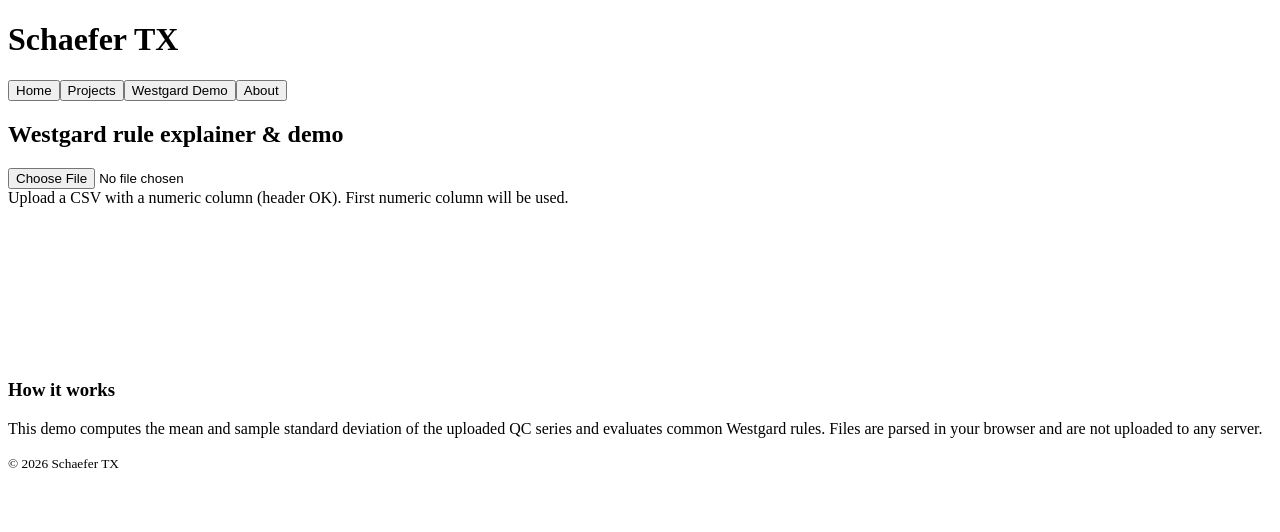
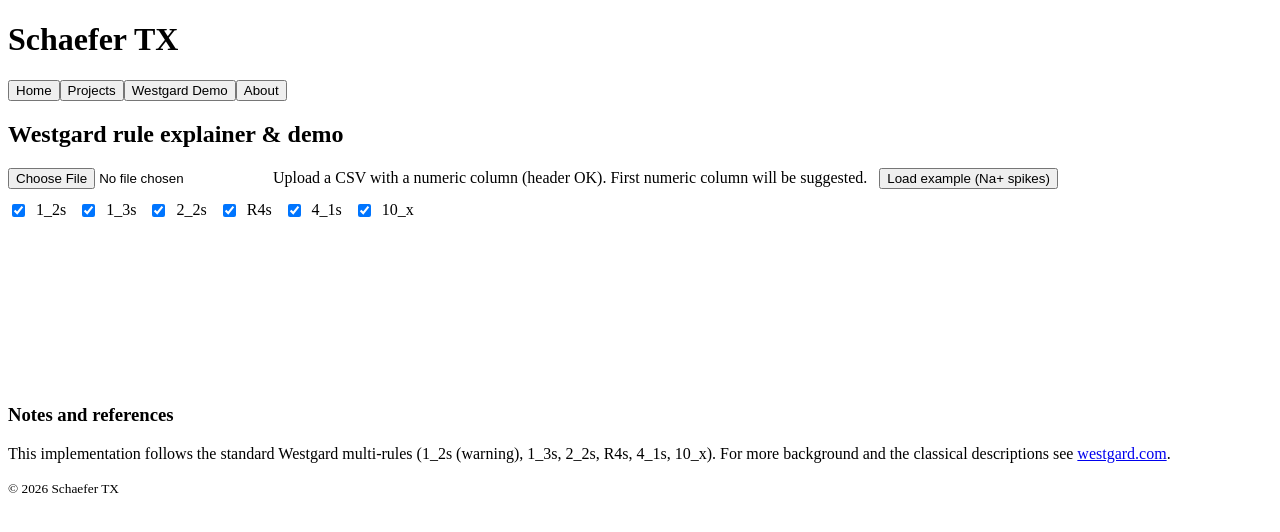
Before and after one commit to subch/schaeferTX, a React (Vite) app: page / in a window 1280 px wide. Both pictures are taken after a click on the button "Westgard Demo". Shown: the top 532 px of the page. Built offline with nearby package versions, Linux system fonts and the light colour scheme; the HTML template or start-up script is replaced by a standard one.

Commit message:
westgard: implement Westgard rules UI, examples, and tests

```diff
--- a/package.json
+++ b/package.json
@@ -5,7 +5,8 @@
   "scripts": {
     "dev": "vite",
     "build": "vite build",
-    "preview": "vite preview"
+    "preview": "vite preview",
+    "test": "vitest"
   },
   "dependencies": {
     "chart.js": "^4.4.0",
@@ -15,6 +16,7 @@
   },
   "devDependencies": {
     "vite": "^5.0.0",
-    "@vitejs/plugin-react": "^4.0.0"
+    "@vitejs/plugin-react": "^4.0.0",
+    "vitest": "^1.0.0"
   }
 }
--- a/src/components/WestgardDemo.jsx
+++ b/src/components/WestgardDemo.jsx
@@ -8,6 +8,10 @@ export default function WestgardDemo(){
   const canvasRef = useRef(null)
   const chartRef = useRef(null)
   const [summary, setSummary] = useState(null)
+  const [columns, setColumns] = useState([])
+  const [selectedCol, setSelectedCol] = useState(null)
+  const [rows, setRows] = useState([])
+  const [enabledRules, setEnabledRules] = useState({ '1_2s': true, '1_3s': true, '2_2s': true, 'R4s': true, '4_1s': true, '10_x': true })
 
   useEffect(()=>{
     return ()=>{
@@ -18,129 +22,110 @@ export default function WestgardDemo(){
     }
   },[])
 
-  function parseFile(file){
-    Papa.parse(file, {
-      header: true,
-      dynamicTyping: true,
-      skipEmptyLines: true,
-      complete: ({data}) => {
-        if (!data || data.length === 0){
-          alert('No rows parsed')
-          return
-        }
-        // find first numeric column
-        const keys = Object.keys(data[0])
-        let col = null
-        for (const k of keys){
-          if (data.some(r=>typeof r[k] === 'number')){ col = k; break }
-        }
-        if (!col){
-          alert('No numeric column found')
-          return
-        }
-        const values = data.map(r=>Number(r[col])).filter(v=>!Number.isNaN(v))
-        renderChart(values)
-      }
-    })
+  function onFile(file){
+    Papa.parse(file, { header: true, dynamicTyping: true, skipEmptyLines: true, complete: ({data, meta})=>{
+      if (!data || data.length === 0){ alert('No rows parsed'); return }
+      setRows(data)
+      const keys = Object.keys(data[0])
+      setColumns(keys)
+      // pick first numeric column if present
+      let col = null
+      for (const k of keys){ if (data.some(r=> typeof r[k] === 'number')){ col = k; break } }
+      setSelectedCol(col || keys[0])
+    }})
   }
 
-  function renderChart(values){
-    const m = mean(values)
-    const s = sd(values)
-    const violations = evaluateWestgard(values)
-    setSummary({n: values.length, mean: m, sd: s, violations})
+  function runAnalysis(col){
+    if (!col) return
+    const values = rows.map(r=>Number(r[col])).filter(v=>!Number.isNaN(v))
+    const res = evaluateWestgard(values, { enabledRules })
+    setSummary(res.summary)
+    renderChart(values, res.points, res.summary)
+  }
 
+  function renderChart(values, points, summary){
     const labels = values.map((_,i)=>i+1)
-    const pointBackground = values.map((v,i)=> violations.find(x=>x.index===i) ? (violations.find(x=>x.index===i).severity==='reject' ? 'rgba(255,82,82,1)' : 'rgba(255,195,0,1)') : 'rgba(99,255,200,0.9)')
+    const pointBg = points.map(p=> p.rules.some(r=> r.severity==='reject') ? 'rgba(255,82,82,1)' : p.rules.some(r=> r.severity==='warning') ? 'rgba(255,195,0,1)' : 'rgba(99,255,200,0.9)')
 
-    const data = {
-      labels,
-      datasets: [{
-        label: 'QC value',
-        data: values,
-        borderColor: 'rgba(111,184,255,0.9)',
-        backgroundColor: 'rgba(111,184,255,0.2)',
-        pointBackgroundColor: pointBackground,
-        tension: 0.2,
-        pointRadius: 4
-      }]
-    }
+    const data = { labels, datasets: [{ label: 'QC value', data: values, borderColor: 'rgba(111,184,255,0.9)', backgroundColor: 'rgba(111,184,255,0.12)', pointBackgroundColor: pointBg, pointRadius: 4, tension:0.2 }] }
 
+    // add sd bands
+    const m = summary.mean
+    const s = summary.computedSd
     const bands = [1,2,3]
-    const plugins = []
 
-    const config = {
-      type: 'line',
-      data,
-      options: {
-        responsive: true,
-        interaction: {mode: 'index', intersect: false},
-        scales: { y: { beginAtZero: false } },
-        plugins: {
-          legend: { display: false }
-        }
-      }
-    }
+    bands.forEach((k, idx)=>{
+      data.datasets.push({ label:`+${k}SD`, data: labels.map(()=> m + k*s), pointRadius:0, borderColor: idx===0 ? 'rgba(93,212,184,0.25)' : 'rgba(111,184,255,0.18)', borderDash:[6,4], tension:0 })
+      data.datasets.push({ label:`-${k}SD`, data: labels.map(()=> m - k*s), pointRadius:0, borderColor: idx===0 ? 'rgba(93,212,184,0.25)' : 'rgba(111,184,255,0.18)', borderDash:[6,4], tension:0 })
+    })
+
+    const config = { type:'line', data, options:{ responsive:true, interaction:{mode:'index',intersect:false}, scales:{ y:{ beginAtZero:false }}, plugins:{ legend:{ display:false } } } }
 
     if (chartRef.current){ chartRef.current.destroy(); chartRef.current = null }
     chartRef.current = new Chart(canvasRef.current.getContext('2d'), config)
+    chartRef.current.update()
+  }
 
-    // draw horizontal bands for mean +-1/2/3 sd using chart API
-    const ctx = canvasRef.current.getContext('2d')
-    const chart = chartRef.current
-    chart.options.animation = false
-    chart.update()
+  function toggleRule(rule){ setEnabledRules(prev=> ({...prev, [rule]: !prev[rule]})) }
 
-    // We will add horizontal lines as additional datasets (transparent)
-    bands.forEach((k, idx)=>{
-      chart.data.datasets.push({
-        label: `±${k}SD`,
-        data: labels.map(()=> m + k*s),
-        fill: false,
-        borderColor: idx===0 ? 'rgba(93,212,184,0.25)' : idx===1 ? 'rgba(111,184,255,0.18)' : 'rgba(111,184,255,0.12)',
-        borderDash: [6,4],
-        pointRadius: 0,
-        tension: 0
-      })
-      chart.data.datasets.push({
-        label: `±${k}SD lower`,
-        data: labels.map(()=> m - k*s),
-        fill: false,
-        borderColor: idx===0 ? 'rgba(93,212,184,0.25)' : idx===1 ? 'rgba(111,184,255,0.18)' : 'rgba(111,184,255,0.12)',
-        borderDash: [6,4],
-        pointRadius: 0,
-        tension: 0
-      })
-    })
-    chart.update()
+  function exportAnnotated(){
+    if (!rows || rows.length===0 || !selectedCol) return
+    const values = rows.map(r=>Number(r[selectedCol])).filter(v=>!Number.isNaN(v))
+    const res = evaluateWestgard(values, { enabledRules })
+    const annotated = rows.map((r,i)=> ({...r, __qc_value: r[selectedCol], __violations: (res.points[i] && res.points[i].rules.map(x=>x.name).join('|'))||'' }))
+    const csv = Papa.unparse(annotated)
+    const blob = new Blob([csv], {type:'text/csv'})
+    const url = URL.createObjectURL(blob)
+    const a = document.createElement('a'); a.href = url; a.download = 'annotated.csv'; a.click(); URL.revokeObjectURL(url)
   }
 
   return (
     <div>
       <h2>Westgard rule explainer & demo</h2>
       <div className="card">
-        <div className="westgard-controls">
-          <input type="file" accept=".csv,text/csv" onChange={e=>{ if (e.target.files[0]) parseFile(e.target.files[0]) }} />
-          <div style={{color:'var(--muted)'}}>Upload a CSV with a numeric column (header OK). First numeric column will be used.</div>
+        <div style={{display:'flex',gap:12,alignItems:'center',marginBottom:12}}>
+          <input type="file" accept=".csv,text/csv" onChange={e=> e.target.files[0] && onFile(e.target.files[0])} />
+          <div style={{color:'var(--muted)'}}>Upload a CSV with a numeric column (header OK). First numeric column will be suggested.</div>
+          <button onClick={()=>{ // load example CSV via fetch from repository raw URL
+            fetch('/examples/na_spikes.csv').then(r=>r.text()).then(t=>{
+              const file = new File([t],'na_spikes.csv',{type:'text/csv'})
+              onFile(file)
+            })
+          }}>Load example (Na+ spikes)</button>
         </div>
 
-        <div className="chart-wrap">
+        {columns.length>0 && (
+          <div style={{marginBottom:12}}>
+            <label style={{color:'var(--muted)'}}>Select column:</label>
+            <select value={selectedCol||''} onChange={e=>{ setSelectedCol(e.target.value); runAnalysis(e.target.value) }}>
+              {columns.map(c=> <option key={c} value={c}>{c}</option>)}
+            </select>
+            <button style={{marginLeft:8}} onClick={()=>runAnalysis(selectedCol)}>Analyze</button>
+            <button style={{marginLeft:8}} onClick={exportAnnotated}>Export Annotated CSV</button>
+          </div>
+        )}
+
+        <div style={{display:'flex',gap:12,flexWrap:'wrap'}}>
+          {Object.keys(enabledRules).map(r=> (
+            <label key={r} style={{display:'inline-flex',alignItems:'center',gap:8}}>
+              <input type="checkbox" checked={enabledRules[r]} onChange={()=>toggleRule(r)} /> {r}
+            </label>
+          ))}
+        </div>
+
+        <div className="chart-wrap" style={{marginTop:12}}>
           <canvas ref={canvasRef} />
         </div>
 
         {summary && (
           <div style={{marginTop:12}}>
             <strong>Summary:</strong>
-            <div>Count: {summary.n} | Mean: {summary.mean.toFixed(3)} | SD: {summary.sd.toFixed(3)}</div>
-            <div className="legend">
-              <div className="item"><span className="swatch" style={{background:'rgba(255,82,82,1)'}}></span> Reject</div>
-              <div className="item"><span className="swatch" style={{background:'rgba(255,195,0,1)'}}></span> Warning</div>
-              <div className="item"><span className="swatch" style={{background:'rgba(99,255,200,0.9)'}}></span> OK</div>
-            </div>
+            <div>Count: {summary.n} | Mean: {Number(summary.mean).toFixed(3)} | SD: {Number(summary.sd).toFixed(3)}</div>
             <div style={{marginTop:8}}>
               <strong>Violations:</strong>
               <ul>
-                {summary.violations.map((v,i)=> <li key={i}>Index {v.index+1}: {v.rule} ({v.severity})</li>)}
+                {summary && Object.entries(summary.counts).length===0 && <li>None detected</li>}
+                {summary && Object.entries(summary.counts).map(([rule,c])=> <li key={rule}>{rule}: {c}</li>)}
               </ul>
             </div>
           </div>
@@ -148,8 +133,8 @@ export default function WestgardDemo(){
       </div>
 
       <div className="card">
-        <h3>How it works</h3>
-        <p>This demo computes the mean and sample standard deviation of the uploaded QC series and evaluates common Westgard rules. Files are parsed in your browser and are not uploaded to any server.</p>
+        <h3>Notes and references</h3>
+        <p>This implementation follows the standard Westgard multi-rules (1_2s (warning), 1_3s, 2_2s, R4s, 4_1s, 10_x). For more background and the classical descriptions see <a href="https://www.westgard.com/westgard-rules.html" target="_blank" rel="noreferrer">westgard.com</a>.</p>
       </div>
     </div>
   )
--- a/src/styles.css
+++ b/src/styles.css
@@ -1,31 +1,2 @@
-/* Dark pastel palette with blue/green highlights */
-:root{
-  --bg: #0f1720; /* very dark */
-  --card: #111827;
-  --muted: #9aa6a6;
-  --accent: #5dd4b8; /* pastel green */
-  --accent-2: #6fb8ff; /* pastel blue */
-  --text: #e6eef6;
-}
-
-*{box-sizing:border-box}
-html,body,#root{height:100%;margin:0}
-body{font-family:Inter, ui-sans-serif, system-ui, -apple-system, 'Segoe UI', Roboto, 'Helvetica Neue', Arial; background:linear-gradient(180deg,var(--bg),#071018); color:var(--text)}
-.app{max-width:980px;margin:24px auto;padding:20px}
-.site-header{display:flex;align-items:center;justify-content:space-between;margin-bottom:20px}
-.brand{margin:0;color:var(--accent-2)}
-nav button{background:transparent;border:1px solid rgba(255,255,255,0.06);color:var(--muted);padding:8px 12px;margin-left:8px;border-radius:8px;cursor:pointer}
-nav button:hover{color:var(--text);border-color:rgba(255,255,255,0.12)}
-.content{background:linear-gradient(180deg, rgba(255,255,255,0.02), transparent); padding:20px;border-radius:12px}
-.site-footer{margin-top:16px;color:var(--muted)}n
-
-.card{background:var(--card);padding:16px;border-radius:10px;margin-bottom:12px}
-
-.westgard-controls{display:flex;gap:12px;align-items:center;margin-bottom:12px}
-input[type=file]{color:var(--muted)}
-
-.legend{display:flex;gap:8px;margin-top:8px}
-.legend .item{display:flex;align-items:center;gap:6px}
-.legend .swatch{width:14px;height:14px;border-radius:4px}
-
-.chart-wrap{background:transparent;padding:8px;border-radius:8px}
+/* Small layout adjustments for rule controls */
+.card .controls{display:flex;gap:8px;align-items:center}
--- a/src/westgard.js
+++ b/src/westgard.js
@@ -1,57 +1,131 @@
-// Simple Westgard evaluator and statistics
+// Enhanced Westgard evaluator
 export function mean(values){
   const n = values.length
   const s = values.reduce((a,b)=>a+(+b||0),0)
   return s/n
 }
+
 export function sd(values, sample=true){
   const m = mean(values)
   const sq = values.reduce((a,b)=>a+Math.pow((+b||0)-m,2),0)
-  const denom = sample ? (values.length-1) : values.length
+  const denom = sample ? Math.max(1, values.length-1) : values.length
   return Math.sqrt(sq/denom)
 }
 
-export function evaluateWestgard(values){
-  const m = mean(values)
-  const s = sd(values)
-  const res = []
+export function median(values){
+  const s = [...values].sort((a,b)=>a-b)
+  const n = s.length
+  if (n===0) return NaN
+  const mid = Math.floor(n/2)
+  return n%2===0 ? (s[mid-1]+s[mid])/2 : s[mid]
+}
+
+export function mad(values){
+  const m = median(values)
+  const dev = values.map(v=>Math.abs(v-m))
+  return median(dev)
+}
+
+// Convert MAD to an approximate SD assuming normal distribution
+export function madToSd(madValue){
+  return madValue / 0.6745
+}
+
+// Evaluate Westgard multi-rules. Returns an object {summary, points}
+// points: [{index, value, rules: [{name,severity}] }]
+// options:
+//  - useRobust (boolean): use median+MAD->sd instead of mean+sd
+//  - providedMean, providedSd: numbers to use instead of computed
+//  - enabledRules: object with boolean flags per rule
+export function evaluateWestgard(values, options = {}){
+  const { useRobust=false, providedMean=null, providedSd=null, enabledRules=null } = options
+  if (!Array.isArray(values)) throw new Error('values must be array')
+  const n = values.length
+  if (n===0) return {summary:{n:0}, points:[]}
+
+  const m = providedMean !== null ? providedMean : (useRobust ? median(values) : mean(values))
+  const s = providedSd !== null ? providedSd : (useRobust ? madToSd(mad(values)) : sd(values))
+
+  // guard against zero SD
+  const safeSd = (s === 0 || Number.isNaN(s)) ? Number.EPSILON : s
+
+  const beyond = (v,k)=> Math.abs(v - m) > k * safeSd
   const side = v => (v > m ? 1 : (v < m ? -1 : 0))
-  const beyond = (v, k) => Math.abs(v-m) > k * s
 
+  const defaultEnabled = { '1_2s': true, '1_3s': true, '2_2s': true, 'R4s': true, '4_1s': true, '10_x': true }
+  const enabled = Object.assign({}, defaultEnabled, enabledRules || {})
+
+  // prepare points
+  const points = values.map((v,i)=>({index:i, value: v, rules: []}))
+
+  // 1_3s and 1_2s
   values.forEach((v,i)=>{
-    if (beyond(v,3)) res.push({index:i, rule:'1_3s', severity:'reject'})
-    else if (beyond(v,2)) res.push({index:i, rule:'1_2s', severity:'warning'})
+    if (enabled['1_3s'] && beyond(v,3)) points[i].rules.push({name:'1_3s', severity:'reject'})
+    else if (enabled['1_2s'] && beyond(v,2)) points[i].rules.push({name:'1_2s', severity:'warning'})
   })
 
-  for (let i=1;i<values.length;i++){
-    if (beyond(values[i],2) && beyond(values[i-1],2) && side(values[i])===side(values[i-1])){
-      res.push({index:i, rule:'2_2s', severity:'reject'})
-      res.push({index:i-1, rule:'2_2s', severity:'reject'})
+  // 2_2s: two consecutive beyond 2SD on same side
+  if (enabled['2_2s']){
+    for (let i=1;i<n;i++){
+      if (beyond(values[i],2) && beyond(values[i-1],2) && side(values[i])===side(values[i-1]) && side(values[i])!==0){
+        points[i].rules.push({name:'2_2s', severity:'reject'})
+        points[i-1].rules.push({name:'2_2s', severity:'reject'})
+      }
     }
   }
 
-  for (let i=1;i<values.length;i++){
-    if (Math.abs(values[i]-values[i-1]) >= 4*s){
-      res.push({index:i, rule:'R4s', severity:'reject'})
-      res.push({index:i-1, rule:'R4s', severity:'reject'})
+  // R4s: two consecutive with range >= 4SD (one above, one below)
+  if (enabled['R4s']){
+    for (let i=1;i<n;i++){
+      if (Math.abs(values[i] - values[i-1]) >= 4 * safeSd && side(values[i]) !== side(values[i-1])){
+        points[i].rules.push({name:'R4s', severity:'reject'})
+        points[i-1].rules.push({name:'R4s', severity:'reject'})
+      }
     }
   }
 
-  for (let i=3;i<values.length;i++){
-    const group = values.slice(i-3,i+1)
-    if (group.every(v=>beyond(v,1) && side(v)===side(group[0]))){
-      group.forEach((_,k)=>res.push({index:i-3+k, rule:'4_1s', severity:'reject'}))
+  // 4_1s: four consecutive beyond 1SD on same side
+  if (enabled['4_1s']){
+    for (let i=3;i<n;i++){
+      const groupIdx = [i-3,i-2,i-1,i]
+      const groupVals = groupIdx.map(j=>values[j])
+      const groupSides = groupVals.map(v=>side(v))
+      const allBeyond = groupVals.every(v=> Math.abs(v - m) > 1 * safeSd)
+      const sameSide = groupSides.every(s=> s === groupSides[0] && s !== 0)
+      if (allBeyond && sameSide){
+        groupIdx.forEach(j=> points[j].rules.push({name:'4_1s', severity:'reject'}))
+      }
     }
   }
 
-  for (let i=9;i<values.length;i++){
-    const group = values.slice(i-9,i+1)
-    if (group.every(v => side(v)===side(group[0]) && side(v)!==0)){
-      group.forEach((_,k)=>res.push({index:i-9+k, rule:'10_x', severity:'reject'}))
+  // 10_x: ten consecutive on same side
+  if (enabled['10_x']){
+    for (let i=9;i<n;i++){
+      const groupIdx = Array.from({length:10},(_,k)=>i-9+k)
+      const groupVals = groupIdx.map(j=>values[j])
+      const groupSides = groupVals.map(v=>side(v))
+      const sameSide = groupSides.every(s=> s === groupSides[0] && s !== 0)
+      if (sameSide){
+        groupIdx.forEach(j=> points[j].rules.push({name:'10_x', severity:'reject'}))
+      }
     }
   }
 
-  const key = r => `${r.index}|${r.rule}`
-  const uniq = {}
-  return res.filter(r => (uniq[key(r)] ? false : (uniq[key(r)] = true)))
+  // deduplicate rules per point (by name)
+  points.forEach(p=>{
+    const seen = new Set()
+    p.rules = p.rules.filter(r => (seen.has(r.name) ? false : (seen.add(r.name), true)))
+  })
+
+  // summary
+  const summary = {
+    n,
+    mean: m,
+    sd: s,
+    computedSd: safeSd,
+    counts: {}
+  }
+  points.forEach(p=> p.rules.forEach(r=> summary.counts[r.name] = (summary.counts[r.name]||0)+1))
+
+  return {summary, points}
 }
```
Also changed, not shown: examples/cholesterol_10x.csv (added), examples/k_drift.csv (added), examples/na_spikes.csv (added), 3 other files (tests, documents, lock files or other folders).
